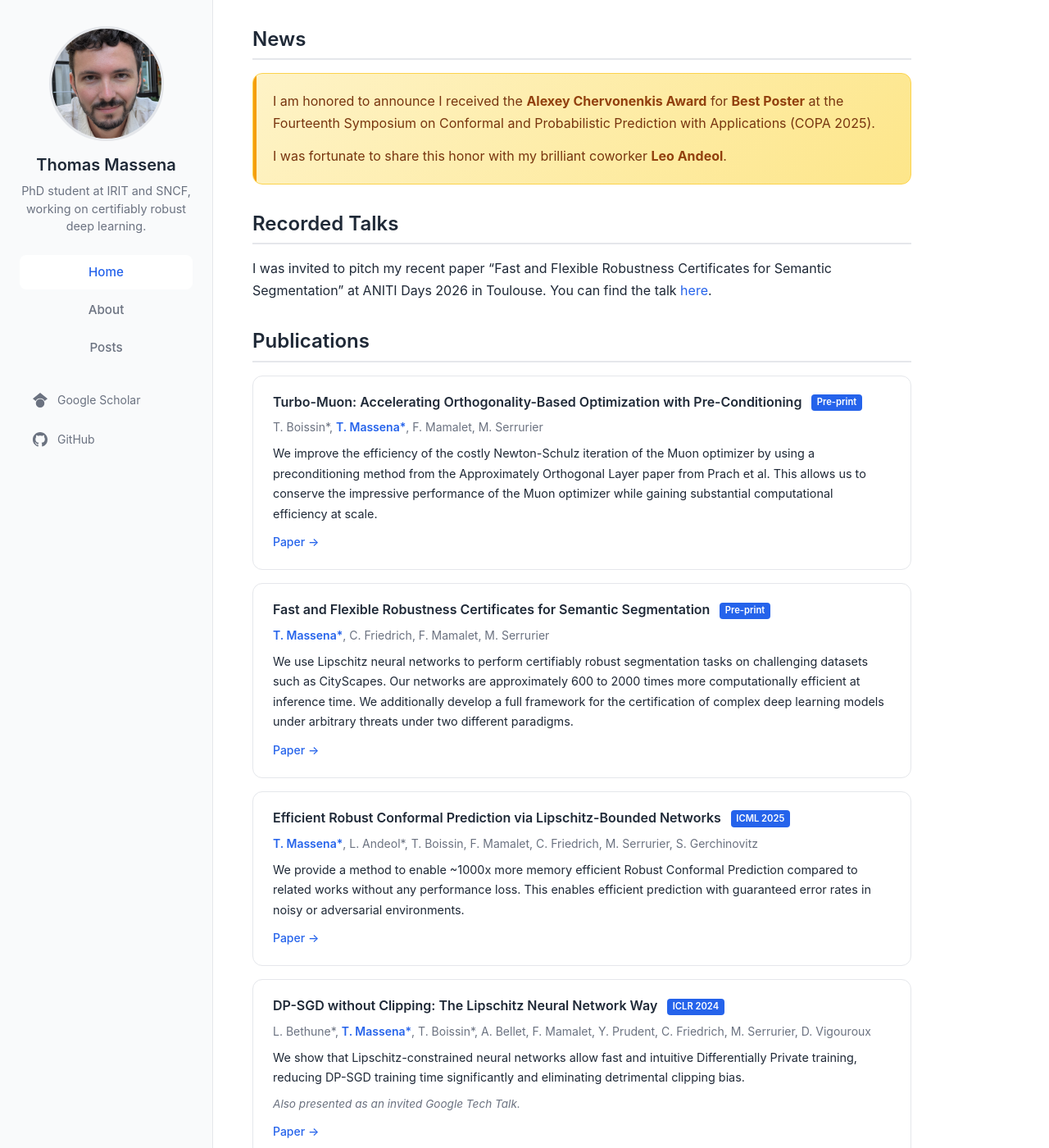
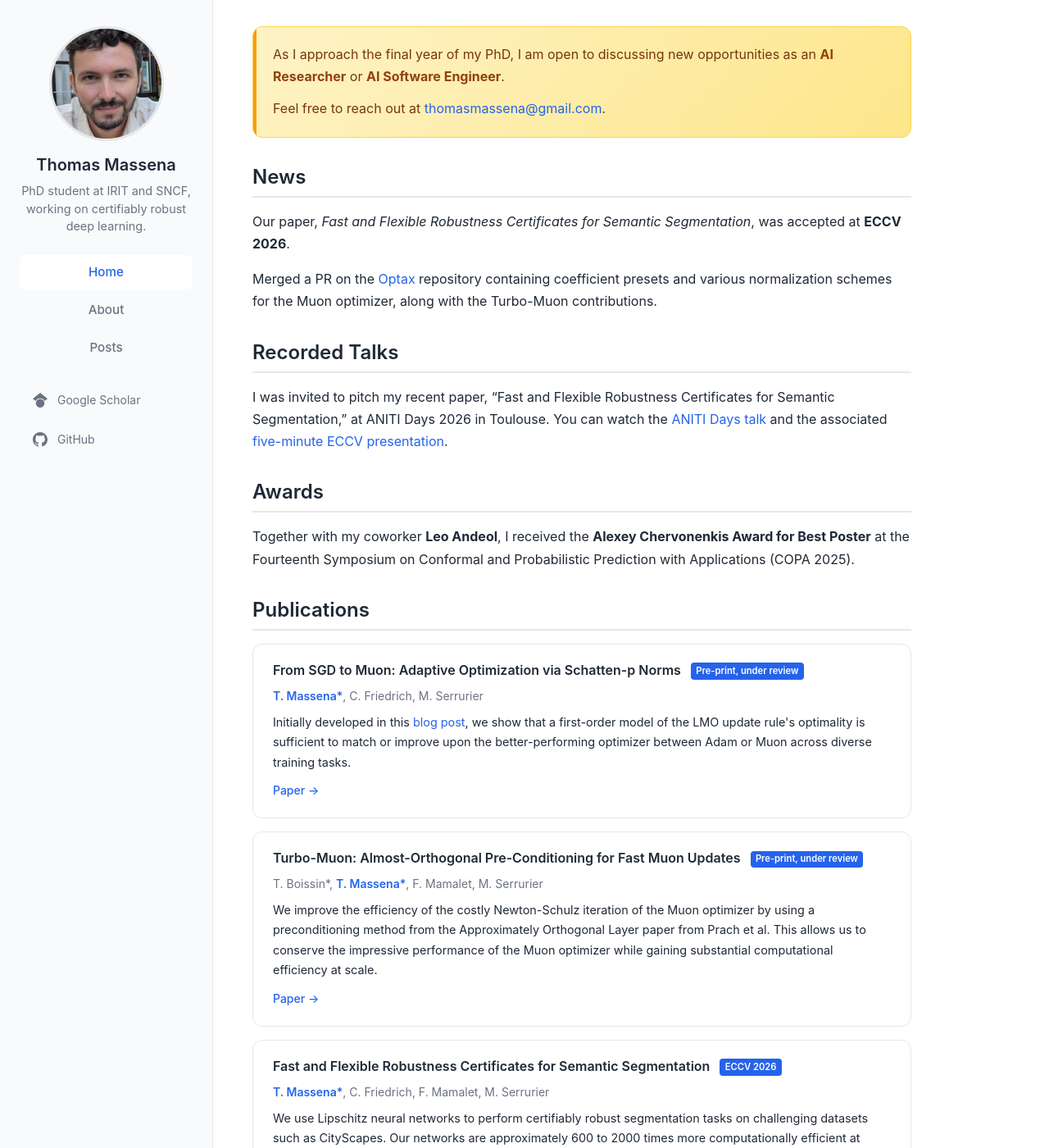
Before and after one commit to massena-t/massena-t.github.io, a Jekyll site: the page built from index.md, in a window 1280 px wide and 1400 px high. Shown: the whole window at 82% size. Built offline with Jekyll 4.4.1, drawn with Linux system fonts in a browser that asks for light colours; some of the changed text lies outside the part shown.

Commit message:
add some news

```diff
--- a/_config.yml
+++ b/_config.yml
@@ -5,6 +5,11 @@ url: "https://massena-t.github.io"
 
 markdown: kramdown
 
+collections:
+  various:
+    output: true
+    permalink: /various/:name/
+
 defaults:
   - scope:
       path: ""
--- a/index.md
+++ b/index.md
@@ -3,31 +3,45 @@ layout: default
 title: "Thomas Massena"
 ---
 
+<div class="news-card">
+  <p>As I approach the final year of my PhD, I am open to discussing new opportunities as an <strong>AI Researcher</strong> or <strong>AI Software Engineer</strong>.</p>
+  <p>Feel free to reach out at <a href="mailto:thomasmassena@gmail.com">thomasmassena@gmail.com</a>.</p>
+</div>
+
 ## News
 
-<div class="news-card">
-  <p>I am honored to announce I received the <strong>Alexey Chervonenkis Award</strong> for <strong>Best Poster</strong> at the Fourteenth Symposium on Conformal and Probabilistic Prediction with Applications (COPA 2025).</p>
-  <p>I was fortunate to share this honor with my brilliant coworker <strong>Leo Andeol</strong>.</p>
-</div>
+Our paper, <em>Fast and Flexible Robustness Certificates for Semantic Segmentation</em>, was accepted at <strong>ECCV 2026</strong>.
+
+Merged a PR on the <a href="https://github.com/google-deepmind/optax/pull/1602" target="_blank">Optax</a> repository containing coefficient presets and various normalization schemes for the Muon optimizer, along with the Turbo-Muon contributions.
 
 ## Recorded Talks
 
-I was invited to pitch my recent paper "Fast and Flexible Robustness Certificates for Semantic Segmentation" at ANITI Days 2026 in Toulouse. You can find the talk <a href="https://www.youtube.com/watch?v=YsUPKgzPnIA" target="_blank">here</a>.
+I was invited to pitch my recent paper, "Fast and Flexible Robustness Certificates for Semantic Segmentation," at ANITI Days 2026 in Toulouse. You can watch the <a href="https://www.youtube.com/watch?v=YsUPKgzPnIA" target="_blank">ANITI Days talk</a> and the associated <a href="https://www.youtube.com/watch?v=KxZP6ML0T2s" target="_blank">five-minute ECCV presentation</a>.
 
+## Awards
+
+Together with my coworker <strong>Leo Andeol</strong>, I received the <strong>Alexey Chervonenkis Award for Best Poster</strong> at the Fourteenth Symposium on Conformal and Probabilistic Prediction with Applications (COPA 2025).
 
 ## Publications
 
 <div class="publications">
 
   <div class="pub-card">
-    <h4>Turbo-Muon: Accelerating Orthogonality-Based Optimization with Pre-Conditioning <span class="pub-venue">Pre-print</span></h4>
+    <h4>From SGD to Muon: Adaptive Optimization via Schatten-p Norms <span class="pub-venue">Pre-print, under review</span></h4>
+    <p class="pub-authors"><em>T. Massena*</em>, C. Friedrich, M. Serrurier</p>
+    <p class="pub-desc">Initially developed in this <a href="{% post_url 2026-02-19-schatten-muon %}">blog post</a>, we show that a first-order model of the LMO update rule's optimality is sufficient to match or improve upon the better-performing optimizer between Adam or Muon across diverse training tasks.</p>
+    <a href="https://arxiv.org/abs/2605.19781" target="_blank" class="pub-link">Paper &rarr;</a>
+  </div>
+
+  <div class="pub-card">
+    <h4>Turbo-Muon: Almost-Orthogonal Pre-Conditioning for Fast Muon Updates <span class="pub-venue">Pre-print, under review</span></h4>
     <p class="pub-authors">T. Boissin*, <em>T. Massena*</em>, F. Mamalet, M. Serrurier</p>
     <p class="pub-desc">We improve the efficiency of the costly Newton-Schulz iteration of the Muon optimizer by using a preconditioning method from the Approximately Orthogonal Layer paper from Prach et al. This allows us to conserve the impressive performance of the Muon optimizer while gaining substantial computational efficiency at scale.</p>
     <a href="https://arxiv.org/abs/2512.04632" target="_blank" class="pub-link">Paper &rarr;</a>
   </div>
 
   <div class="pub-card">
-    <h4>Fast and Flexible Robustness Certificates for Semantic Segmentation <span class="pub-venue">Pre-print</span></h4>
+    <h4>Fast and Flexible Robustness Certificates for Semantic Segmentation <span class="pub-venue">ECCV 2026</span></h4>
     <p class="pub-authors"><em>T. Massena*</em>, C. Friedrich, F. Mamalet, M. Serrurier</p>
     <p class="pub-desc">We use Lipschitz neural networks to perform certifiably robust segmentation tasks on challenging datasets such as CityScapes. Our networks are approximately 600 to 2000 times more computationally efficient at inference time. We additionally develop a full framework for the certification of complex deep learning models under arbitrary threats under two different paradigms.</p>
     <a href="https://arxiv.org/abs/2512.06010" target="_blank" class="pub-link">Paper &rarr;</a>
@@ -63,9 +77,3 @@ I was invited to pitch my recent paper "Fast and Flexible Robustness Certificate
   </div>
 
 </div>
-
-## Notice
-
-<div class="notice">
-This page is currently being built. More content coming soon.
-</div>
```
Also changed, not shown: _various/life_list.md (added, +151 -0 lines), about.md (+18 -2 lines), 6 other files.
